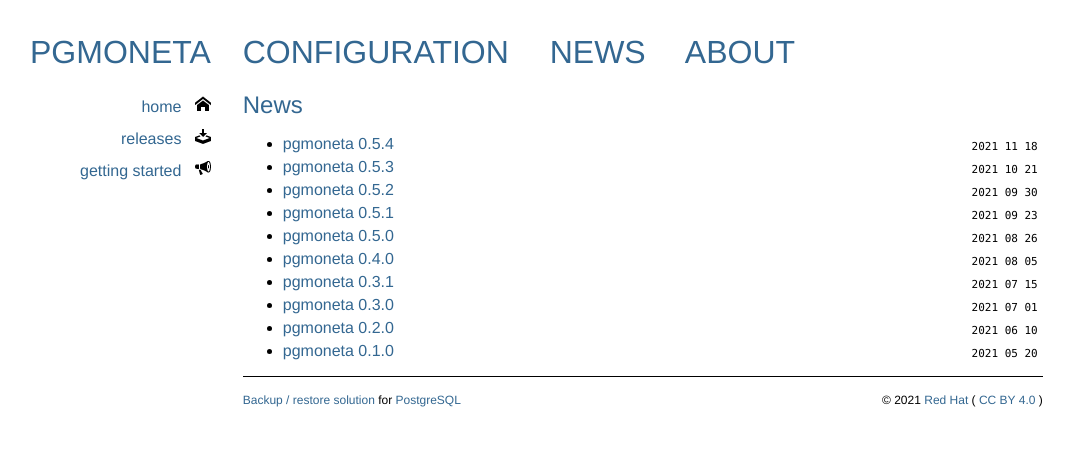
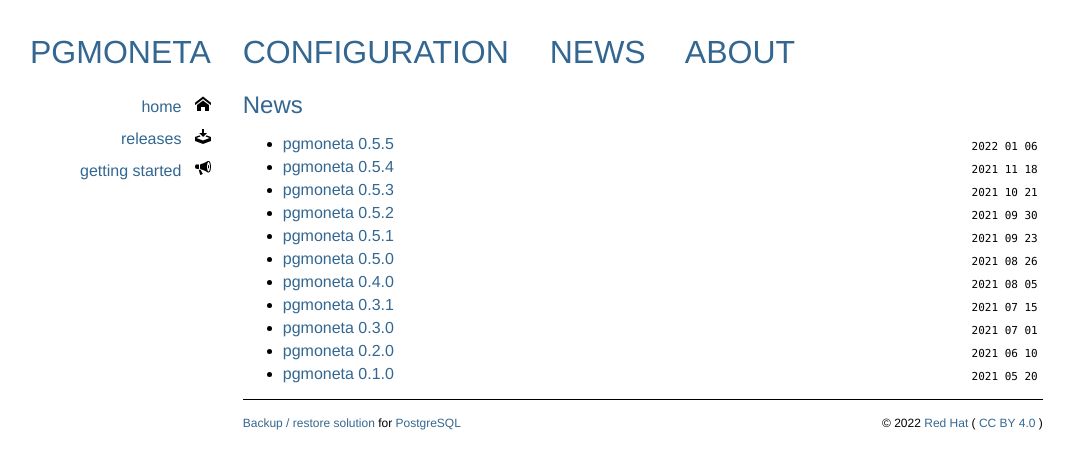
Before and after one commit to pgmoneta/pgmoneta.github.io, a Jekyll site: the page built from news.html, in a window 1280 px wide. Shown: the top 469 px of the page, without its empty margins (10-1084 px from the left). Built offline with Jekyll 4.4.1, drawn with Linux system fonts in a browser that asks for light colours; some web fonts are replaced.

Commit message:
pgmoneta 0.5.5

```diff
--- a/_config.yml
+++ b/_config.yml
@@ -7,7 +7,7 @@ kramdown:
   hard_wrap: false
   highlighter: rouge
 ###
-copyright: © 2021 <a href="https://www.redhat.com">Red Hat</a>
+copyright: © 2022 <a href="https://www.redhat.com">Red Hat</a>
 about: <a href="https://pgmoneta.github.io/">Backup / restore solution</a> for <a href="https://www.postgresql.org">PostgreSQL</a>
 root: https://pgmoneta.github.io/
 headers:
--- a/_data/releases.yml
+++ b/_data/releases.yml
@@ -28,3 +28,6 @@
 - name: pgmoneta 0.5.4
   date: 2021-11-18
   announce: release/announcement/2021/11/18/pgmoneta-0.5.4.html
+- name: pgmoneta 0.5.5
+  date: 2022-01-06
+  announce: release/announcement/2022/01/06/pgmoneta-0.5.5.html
--- a/gettingstarted.html
+++ b/gettingstarted.html
@@ -16,7 +16,7 @@ layout: default
     using "pgmoneta -?". You should see
 
     <pre>
-pgmoneta 0.5.4
+pgmoneta 0.5.5
   Backup / restore solution for PostgreSQL
 
 Usage:
@@ -136,7 +136,7 @@ pgmoneta -c pgmoneta.conf -u pgmoneta_users.conf
     You can see the commands it supports by using "pgmoneta-cli -?" which will give
 
     <pre>
-pgmoneta-cli 0.5.4
+pgmoneta-cli 0.5.5
   Command line utility for pgmoneta
 
 Usage:
@@ -208,7 +208,7 @@ echo $?
     You can see the commands it supports by using "pgmoneta-admin -?" which will give
 
     <pre>
-pgmoneta-admin 0.5.4
+pgmoneta-admin 0.5.5
   Administration utility for pgmoneta
 
 Usage:
```
Also changed, not shown: _posts/2022-01-06-pgmoneta-0.5.5.md (added, +17 -0 lines).
